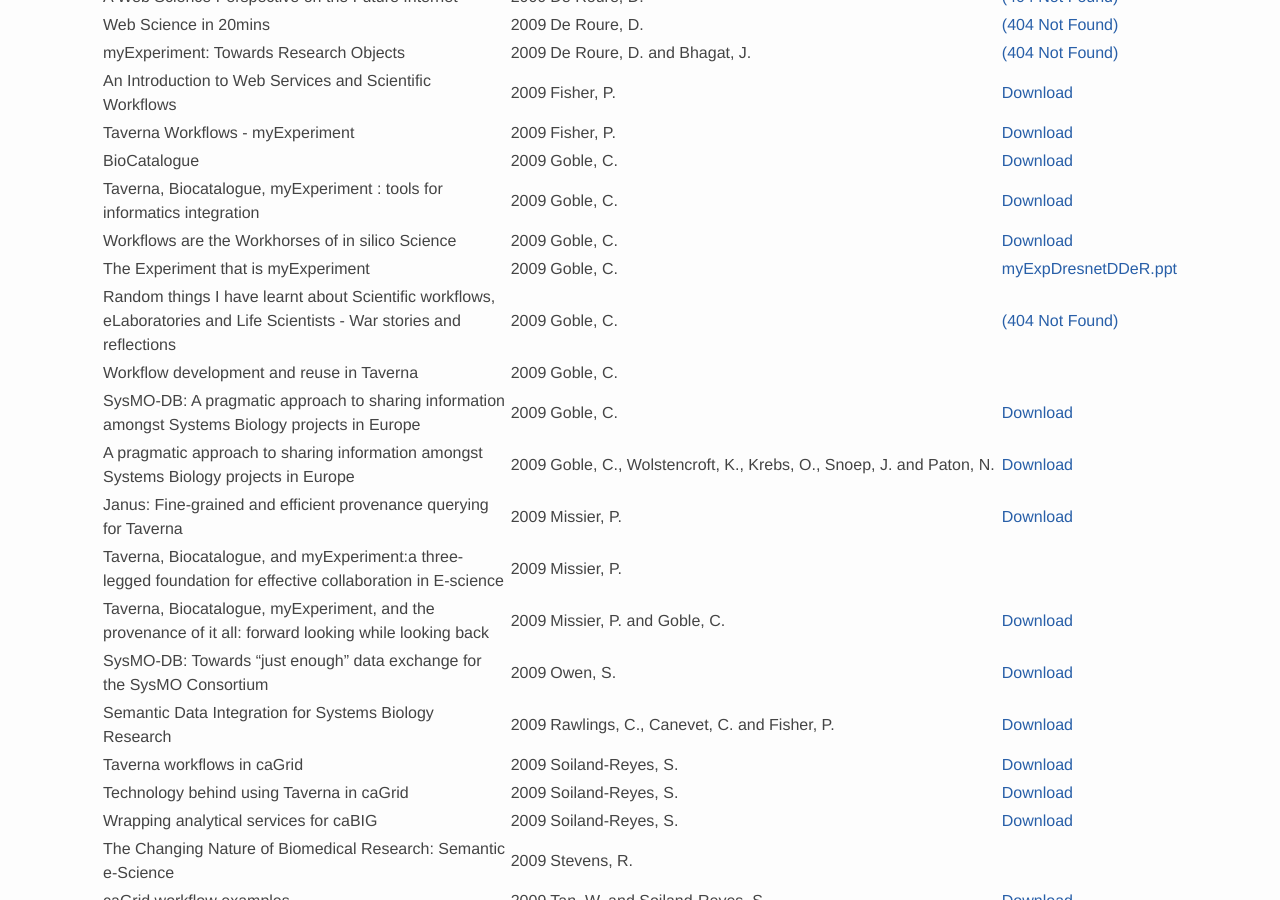
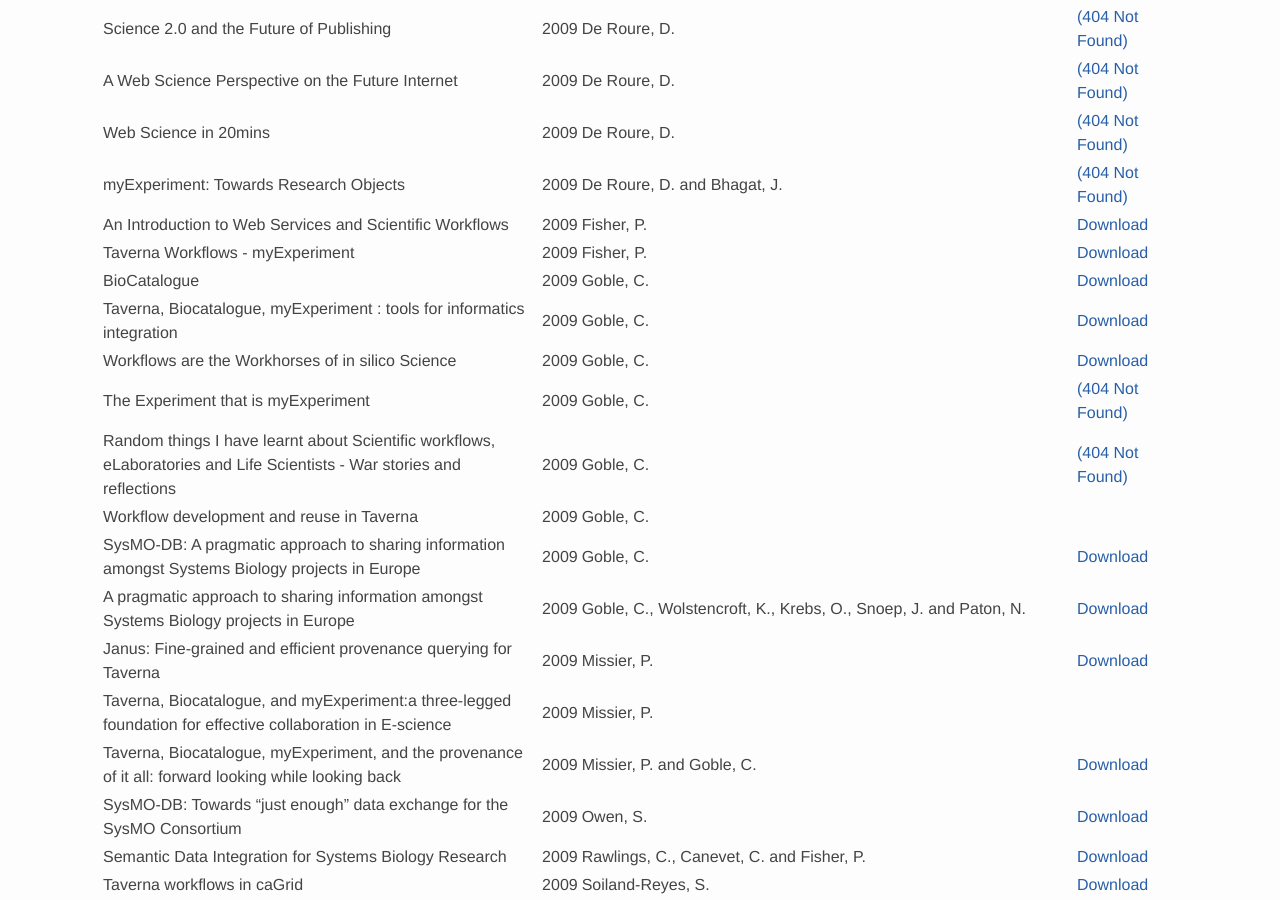
Before and after one commit to eScienceLab/eScienceLab.github.io, a Jekyll site: the page built from publications/presentations_archive.md, in a window 1280 px wide and 900 px high, scrolled down 1482 px. Built offline with Jekyll 4.4.1, drawn with Linux system fonts in a browser that asks for light colours; comment, search, counter and statistics services are not loaded.

Commit message:
Update presentations_archive.md

```diff
--- a/publications/presentations_archive.md
+++ b/publications/presentations_archive.md
@@ -44,7 +44,7 @@
 | BioCatalogue | 2009 | Goble, C. | <a rel="nofollow" href="http://www.mygrid.org.uk/files/2009/presentations/BioIT09-BioCatalogue-GOBLE.ppt" class="external-link">Download</a> |
 | Taverna, Biocatalogue, myExperiment : tools for informatics integration | 2009 | Goble, C. | <a rel="nofollow" href="http://www.mygrid.org.uk/files/2009/presentations/ELIXIR-GOBLE-May2009-final-tidy.ppt" class="external-link">Download</a> |
 | Workflows are the Workhorses of in silico Science | 2009 | Goble, C. | <a rel="nofollow" href="http://www.mygrid.org.uk/files/2009/presentations/NIMR-GOBLE-Final.ppt" class="external-link">Download</a> |
-| The Experiment that is myExperiment | 2009 | Goble, C. | <a rel="nofollow" href="http://dl.getdropbox.com/u/1202407/Presentations/myExpGroup09GOBLE.ppt" class="external-link">myExpDresnetDDeR.ppt</a> |
+| The Experiment that is myExperiment | 2009 | Goble, C. | <a rel="nofollow" href="http://dl.getdropbox.com/u/1202407/Presentations/myExpGroup09GOBLE.ppt" class="external-link">(404 Not Found)</a> |
 | Random things I have learnt about Scientific workflows, eLaboratories and Life Scientists - War stories and reflections | 2009 | Goble, C. | <a rel="nofollow" href="http://berlin2009.healthgrid.org/fileadmin/templates/download/KeyNote_GOBLE_HealthGrid2009.pdf" class="external-link">(404 Not Found)</a> |
 | Workflow development and reuse in Taverna | 2009 | Goble, C. |  |
 | SysMO-DB: A pragmatic approach to sharing information amongst Systems Biology projects in Europe | 2009 | Goble, C. | <a rel="nofollow" href="http://www.mygrid.org.uk/files/presentations/AHM2009-final.ppt" class="external-link">Download</a> |
```
